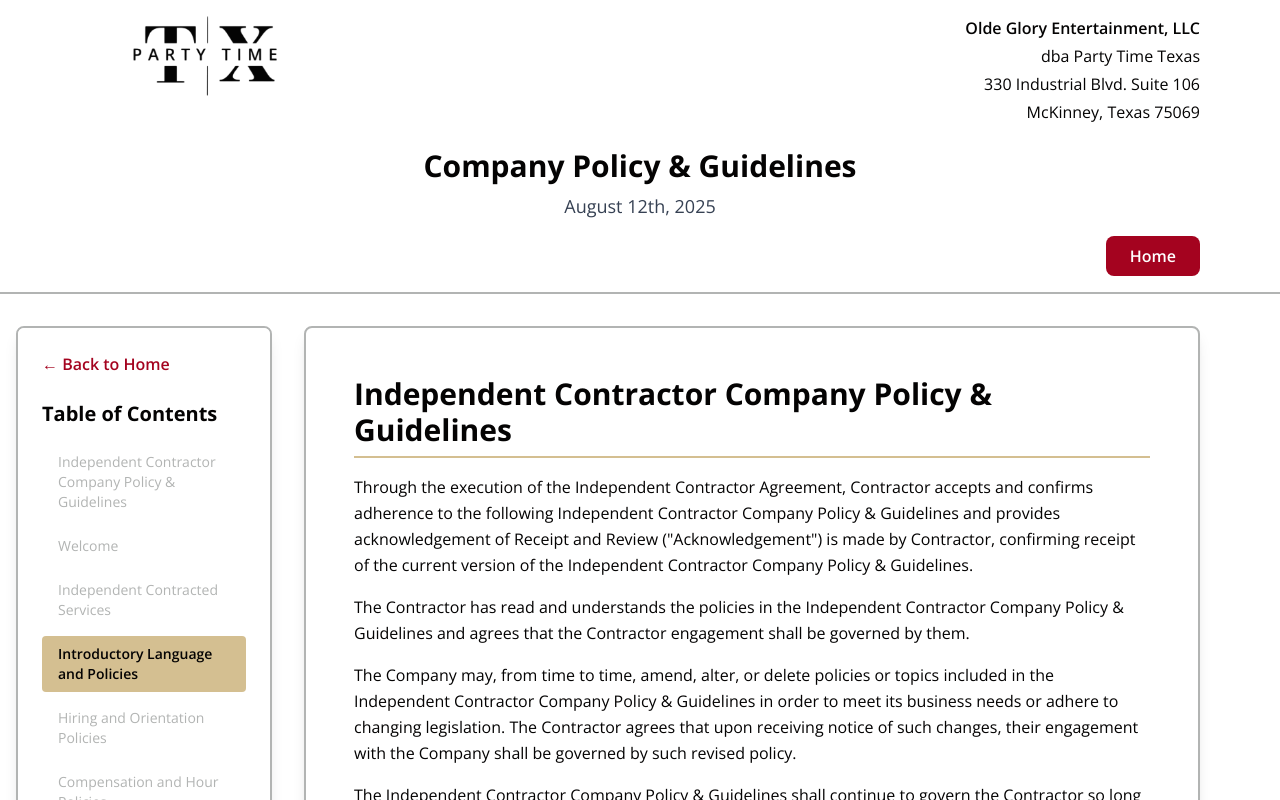
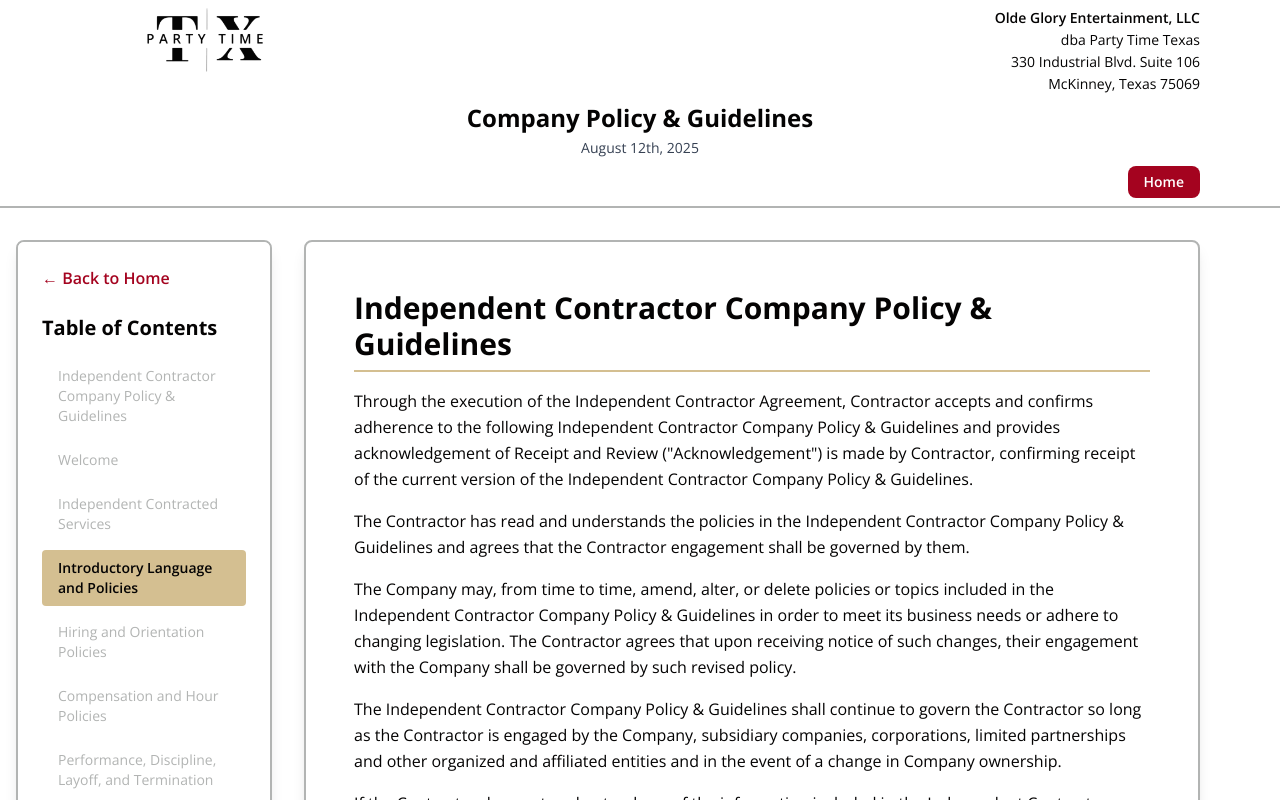
Before and after one commit to AshtonMedina22/PTT-Internal-Docs, a Next.js app: page /policy in a window 1280 px wide. Shown: the top 800 px of the page. Built offline with nearby package versions, Linux system fonts and the light colour scheme.

Commit message:
Reduce header spacing on document pages for more compact layout

```diff
--- a/app/policy/page.js
+++ b/app/policy/page.js
@@ -58,10 +58,10 @@
   return (
     <div className="min-h-screen bg-brand-white flex flex-col">
       {/* Logo Letterhead - Legal Document Format */}
-      <header className="w-full border-b-2 border-brand-gray bg-brand-white py-4">
+      <header className="w-full border-b-2 border-brand-gray bg-brand-white py-2">
         <div className="container mx-auto px-4 max-w-6xl">
           {/* Top Row: Logo Left, Company Info Right */}
-          <div className="flex justify-between items-start mb-6">
+          <div className="flex justify-between items-start mb-2">
             {/* Logo on Left */}
             <div className="shrink-0">
               <Image
@@ -69,34 +69,34 @@
                 alt="Party Time Texas Logo"
                 width={250}
                 height={80}
-                className="h-auto object-contain max-h-20"
+                className="h-auto object-contain max-h-16"
                 priority
               />
             </div>
             {/* Company Information on Right */}
-            <div className="shrink-0 text-right text-brand-black">
-              <p className="font-semibold mb-1">Olde Glory Entertainment, LLC</p>
-              <p className="mb-1">dba Party Time Texas</p>
-              <p className="mb-1">330 Industrial Blvd. Suite 106</p>
+            <div className="shrink-0 text-right text-brand-black text-sm">
+              <p className="font-semibold mb-0.5">Olde Glory Entertainment, LLC</p>
+              <p className="mb-0.5">dba Party Time Texas</p>
+              <p className="mb-0.5">330 Industrial Blvd. Suite 106</p>
               <p>McKinney, Texas 75069</p>
             </div>
           </div>
 
           {/* Document Title */}
-          <div className="text-center mb-4">
-            <h1 className="text-2xl md:text-3xl font-bold text-brand-black mb-2">
+          <div className="text-center mb-2">
+            <h1 className="text-xl md:text-2xl font-bold text-brand-black mb-1">
               Company Policy & Guidelines
             </h1>
-            <div className="text-lg text-brand-black">
-              <p className="mt-1 text-gray-700">August 12th, 2025</p>
+            <div className="text-sm text-brand-black">
+              <p className="text-gray-700">August 12th, 2025</p>
             </div>
           </div>
 
           {/* Home Button */}
-          <div className="flex justify-end mt-4">
+          <div className="flex justify-end">
             <Link
               href="/"
-              className="px-6 py-2 bg-brand-red text-brand-white font-semibold rounded-lg hover:bg-brand-gold hover:text-brand-black transition-colors duration-200"
+              className="px-4 py-1.5 text-sm bg-brand-red text-brand-white font-semibold rounded-lg hover:bg-brand-gold hover:text-brand-black transition-colors duration-200"
             >
               Home
             </Link>
--- a/app/terms-conditions/page.js
+++ b/app/terms-conditions/page.js
@@ -58,10 +58,10 @@
   return (
     <div className="min-h-screen bg-brand-white flex flex-col">
       {/* Logo Letterhead - Legal Document Format */}
-      <header className="w-full border-b-2 border-brand-gray bg-brand-white py-4">
+      <header className="w-full border-b-2 border-brand-gray bg-brand-white py-2">
         <div className="container mx-auto px-4 max-w-6xl">
           {/* Top Row: Logo Left, Company Info Right */}
-          <div className="flex justify-between items-start mb-6">
+          <div className="flex justify-between items-start mb-2">
             {/* Logo on Left */}
             <div className="shrink-0">
               <Image
@@ -69,34 +69,34 @@
                 alt="Party Time Texas Logo"
                 width={250}
                 height={80}
-                className="h-auto object-contain max-h-20"
+                className="h-auto object-contain max-h-16"
                 priority
               />
             </div>
             {/* Company Information on Right */}
-            <div className="shrink-0 text-right text-brand-black">
-              <p className="font-semibold mb-1">Olde Glory Entertainment, LLC</p>
-              <p className="mb-1">dba Party Time Texas</p>
-              <p className="mb-1">330 Industrial Blvd. Suite 106</p>
+            <div className="shrink-0 text-right text-brand-black text-sm">
+              <p className="font-semibold mb-0.5">Olde Glory Entertainment, LLC</p>
+              <p className="mb-0.5">dba Party Time Texas</p>
+              <p className="mb-0.5">330 Industrial Blvd. Suite 106</p>
               <p>McKinney, Texas 75069</p>
             </div>
           </div>
 
           {/* Document Title */}
-          <div className="text-center mb-4">
-            <h1 className="text-2xl md:text-3xl font-bold text-brand-black mb-2">
+          <div className="text-center mb-2">
+            <h1 className="text-xl md:text-2xl font-bold text-brand-black mb-1">
               Terms & Conditions
             </h1>
-            <div className="text-lg text-brand-black">
-              <p className="mt-1 text-gray-700">August 12th, 2025</p>
+            <div className="text-sm text-brand-black">
+              <p className="text-gray-700">August 12th, 2025</p>
             </div>
           </div>
 
           {/* Home Button */}
-          <div className="flex justify-end mt-4">
+          <div className="flex justify-end">
             <Link
               href="/"
-              className="px-6 py-2 bg-brand-red text-brand-white font-semibold rounded-lg hover:bg-brand-gold hover:text-brand-black transition-colors duration-200"
+              className="px-4 py-1.5 text-sm bg-brand-red text-brand-white font-semibold rounded-lg hover:bg-brand-gold hover:text-brand-black transition-colors duration-200"
             >
               Home
             </Link>
```
